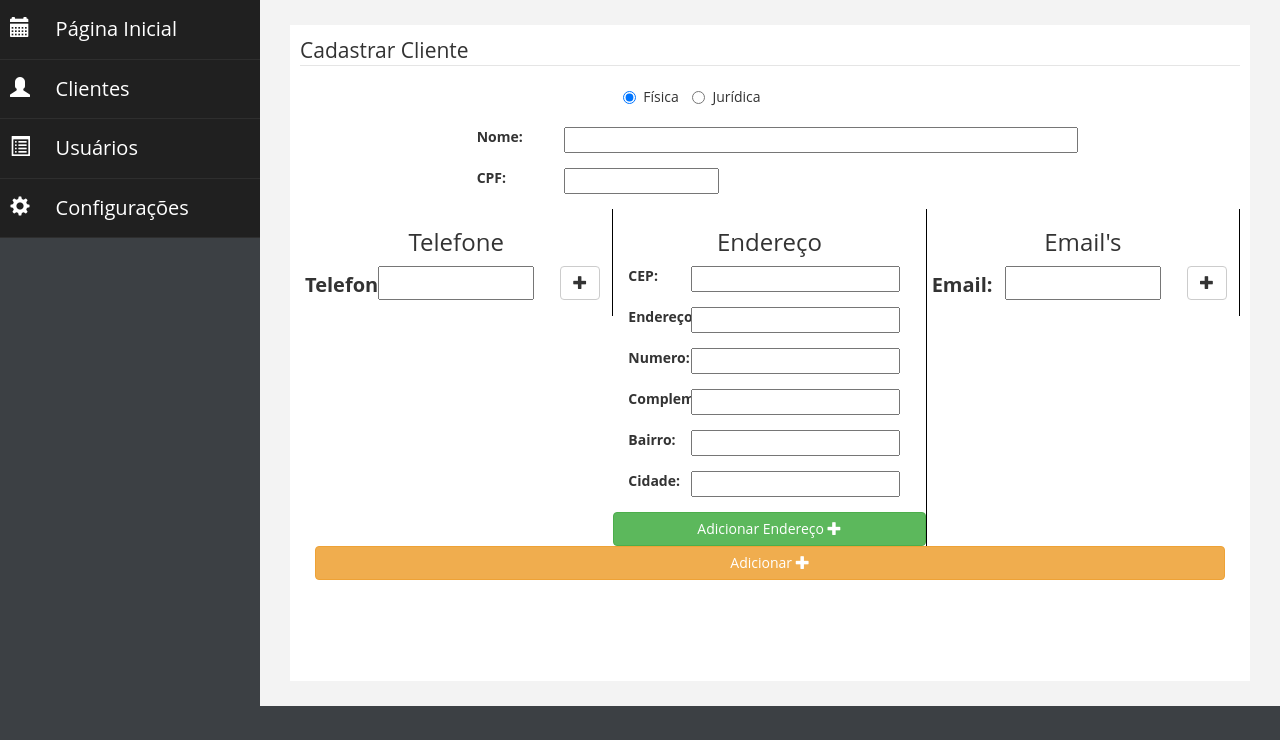
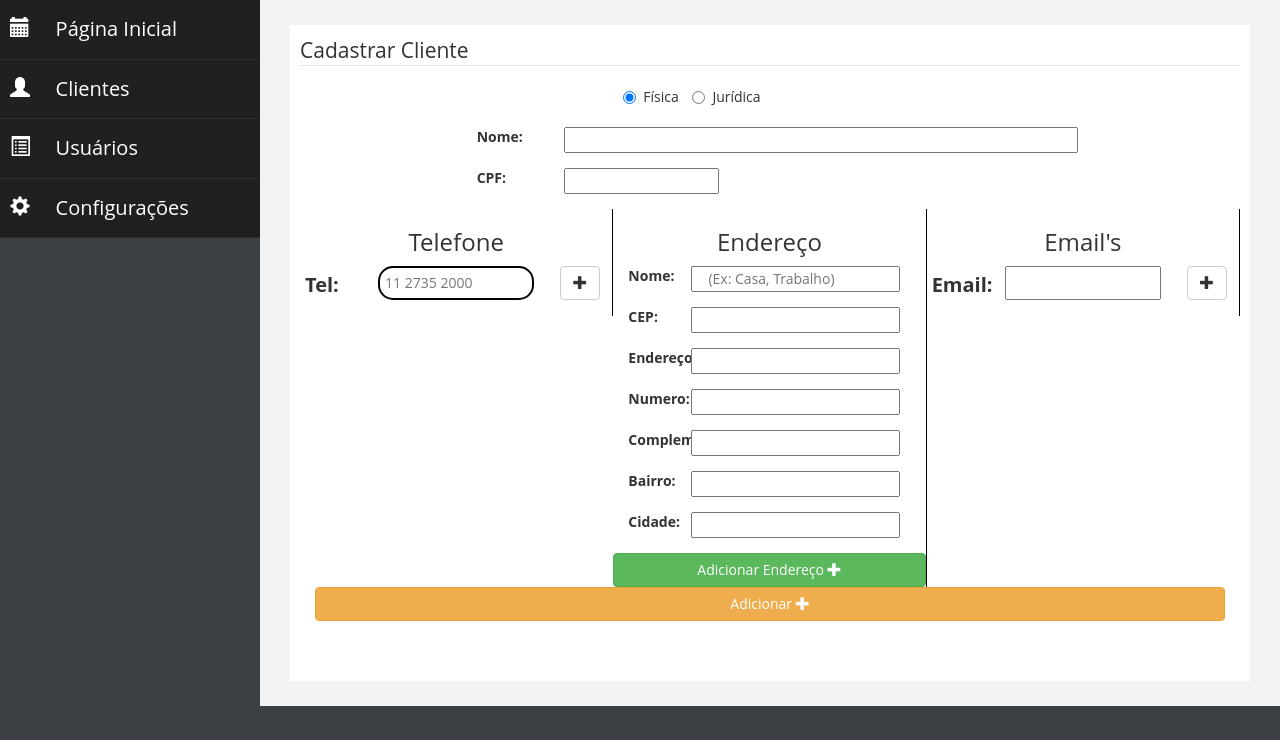
Before and after one commit to maicongouveia/mecanico, a PHP site: page /clienteForm.php in a window 1280 px wide. Shown: the part 60-800 px from the top of the page. Run offline with PHP 8.4, Linux system fonts and the light colour scheme.

Commit message:
Atualização

```diff
--- a/assets/js/formularios.js
+++ b/assets/js/formularios.js
@@ -6,7 +6,7 @@ function adicionarTelefoneTela(contador){
 		var divTelefone = document.getElementById('divTelefones');
 		contador = contador + 1;
 		document.getElementById('botaoAddTelefone').setAttribute("onclick","adicionarTelefoneTela("+contador+")");
-		telefone = document.getElementById('telefoneCliente').value.split("-");
+		telefone = document.getElementById('telefoneCliente').value.split(" ");
 		document.getElementById('telefoneCliente').value = "";
 		var telefoneFormatado = "("+telefone[0]+")"+telefone[1]+"-"+telefone[2];
 		var novoDivTelefone = ""
@@ -88,9 +88,9 @@ function tipoCliente(registro){
 		document.getElementById("registroCliente").setAttribute("onkeypress","mascara(this,'##.###.###/####-##')");
 	}
 	if(registro == "cpf"){
-		document.getElementById("tituloRegistro").innerHTML = "CPF:";
+		document.getElementById("tituloRegistro").innerHTML = "CPF: ";
 		document.getElementById("registroCliente").value="";
 		document.getElementById("registroCliente").setAttribute("maxlength","14");
-		document.getElementById("registroCliente").setAttribute("onkeypress","mascara(this,'####.###.###-##')");
+		document.getElementById("registroCliente").setAttribute("onkeypress","mascara(this,'###.###.###-##')");
 	}
 }
--- /dev/null
+++ b/assets/js/mascaraTelefone.js
@@ -0,0 +1,13 @@
+function verificaTipoTelefone(nomeDoInput){
+	nomeDoInput = document.getElementById(nomeDoInput);
+	//console.log(nomeDoInput.value);
+	if(nomeDoInput.value.length >= 12){
+		console.log("Celular");
+		console.log(nomeDoInput.value);
+		var celular = nomeDoInput.value.split(" ");
+		nomeDoInput.value = celular[0]+" "+celular[1].substr(0,1)+" "+celular[1].substr(1,4)+celular[2].substr(0,1)+" "+celular[2];
+	}else{
+		console.log("Telefone");
+		mascara(nomeDoInput,"## #### ####");
+	}
+}
--- a/clienteForm.php
+++ b/clienteForm.php
@@ -11,8 +11,8 @@
 
 	<div class='row' style='margin-top: 10px; margin-bottom: 20px;'>
 		<div class='col-md-3 col-md-offset-4'>
-			<label class="radio-inline"><input type="radio" name="registro" id='registro' value ='cpf' onchange='tipoCliente(this)' checked="checked">Física</label>
-			<label class="radio-inline"><input type="radio" name="registro" id='registro' value ='cnpj' onchange='tipoCliente(this)'>Jurídica</label>
+			<label class="radio-inline"><input type="radio" name="registro" id='registro' value ='cpf' onchange="tipoCliente(this.value);" checked="checked">Física</label>
+			<label class="radio-inline"><input type="radio" name="registro" id='registro' value ='cnpj' onchange="tipoCliente(this.value);">Jurídica</label>
 		</div>
 	</div>
 
@@ -32,17 +32,21 @@
 	<div class='col-md-4' style='border-right: 1px solid black;'>
 	<h3 class='text-center'>Telefone</h3>
 		<div class='row'>
-			<label for="telefoneCliente" class='col-md-3' style='padding: 5px; font-size: 20px;'>Telefone:</label>
-			<input class='form-group input-md col-md-6' type="text" id="telefoneCliente" name='telefoneCliente' maxlength="13" onkeypress="mascara(this,'##-####-#####')" style='padding: 5px;'>
+			<label for="telefoneCliente" class='col-md-3' style='padding: 5px; font-size: 20px;'>Tel:</label>
+			<input class='form-group input-md col-md-6' type="text" id="telefoneCliente" name='telefoneCliente' maxlength="14" onkeypress="mascara(this,'## #### #####');" style='padding: 5px; border: 2px solid black; border-radius: 15px;' placeholder="11 2735 2000">
 			<a href="#" id='botaoAddTelefone' onclick="adicionarTelefoneTela(1)" class='btn btn-default col-md-offset-1'> <span class='glyphicon glyphicon-plus'></span></a>
 		</div>
 		<div class='col-md-12' id='divTelefones'>
-
 		</div>
 	</div>
 
 	<div class='col-md-4' style='border-right: 1px solid black;'>
 	<h3 class='text-center'>Endereço</h3>
+		<div id='formEndereco'>
+			<div class='row'>
+				<label for="cep" class='col-md-3'>Nome:</label>
+				<input class='form-group input-md col-md-8' type="text" id="titulo" name='titulo' placeholder="(Ex: Casa, Trabalho)">
+			</div>
 			<div class='row'>
 				<label for="cep" class='col-md-3'>CEP:</label>
 				<input class='form-group input-md col-md-8' type="text" id="cep" name='cep' onchange="buscaCep();" onkeypress="mascara(this,'#####-###')" >
@@ -71,6 +75,10 @@
 				<a href="#" onclick='adicionarEndereco();' class='btn btn-success col-md-12'>Adicionar Endereço <span class='glyphicon glyphicon-plus'></span></a>
 			</div>
 		</div>
+	</div>
+	<div id='enderecosCliente'>
+
+	</div>
 
 	<div class='col-md-4' style='border-right: 1px solid black;'>
 	<h3 class='text-center'>Email's</h3>
--- a/header.php
+++ b/header.php
@@ -11,13 +11,11 @@
 		<!-- Importando JS do BootStrap -->
 		<script src="http://maxcdn.bootstrapcdn.com/bootstrap/3.3.7/js/bootstrap.min.js"></script>
 		<!-- CUSTOM STYLES-->
-			<link href="assets/css/custom.css" rel="stylesheet" />
+		<link href="assets/css/custom.css" rel="stylesheet" />
 		<!-- Importando JS de Formulários -->
 		<script src="assets/js/formularios.js"></script>
 		<!-- Script para Buscar Endereço -->
 		<script type="text/javascript" src="assets/js/buscaCepEndereco.js"></script>
-		<!--Script dos Formularios -->
-		<script type="text/javascript" src="assets/js/formularios.js"></script>
 		<!-- Mobile First -->
 		    <meta name="viewport" content="width=device-width, initial-scale=1">
 		<!-- Caracteres Especiais -->
@@ -31,8 +29,10 @@
 				if (texto.substring(0,1) != saida){
 			 		t.value += texto.substring(0,1);
 			 	}
-		 }
+		 	}
 		</script>
+		<!--Importando Verificação Telefone-->
+		<script src="assets/js/mascaraTelefone.js"></script>
 
 
 	</head>
```
Lines whose indentation alone changed are shown as unchanged.
